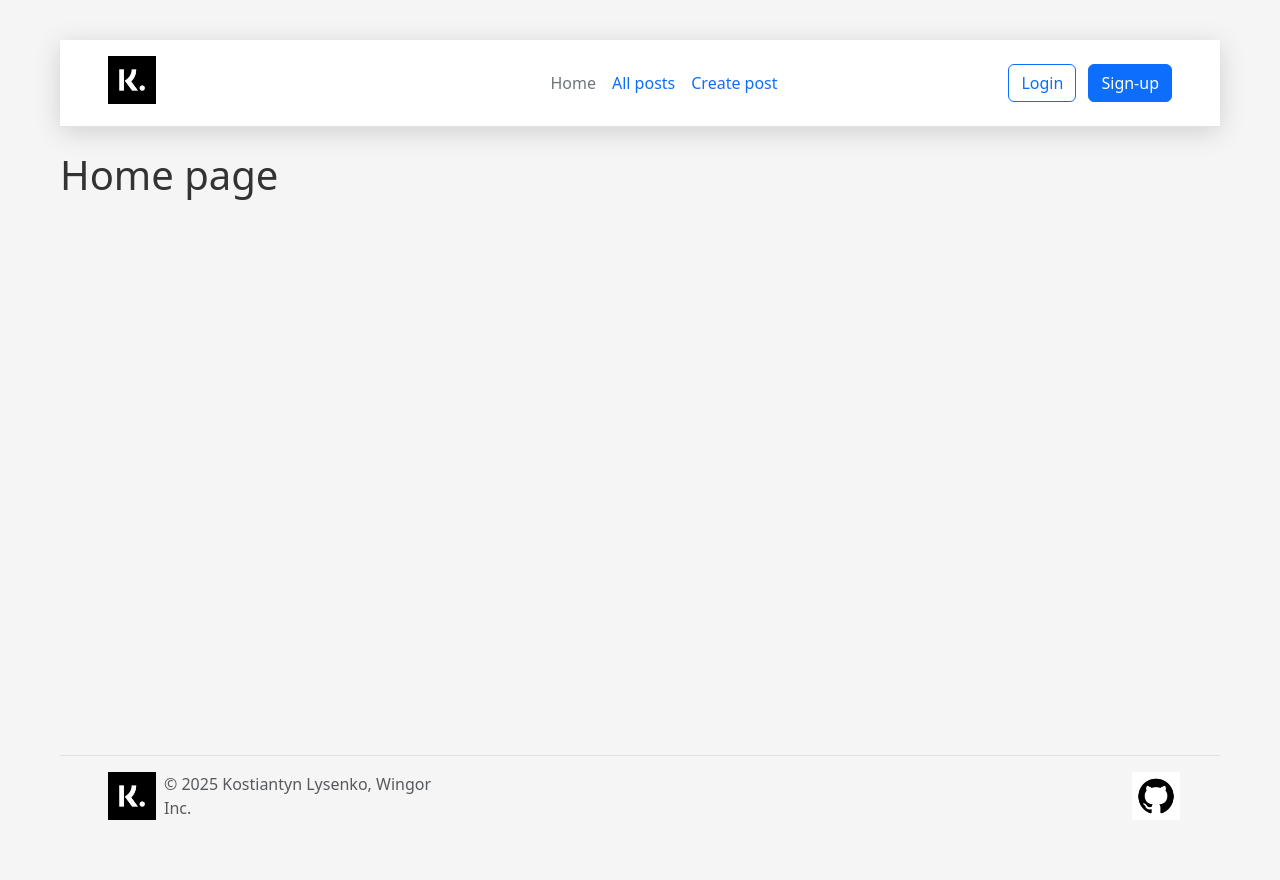
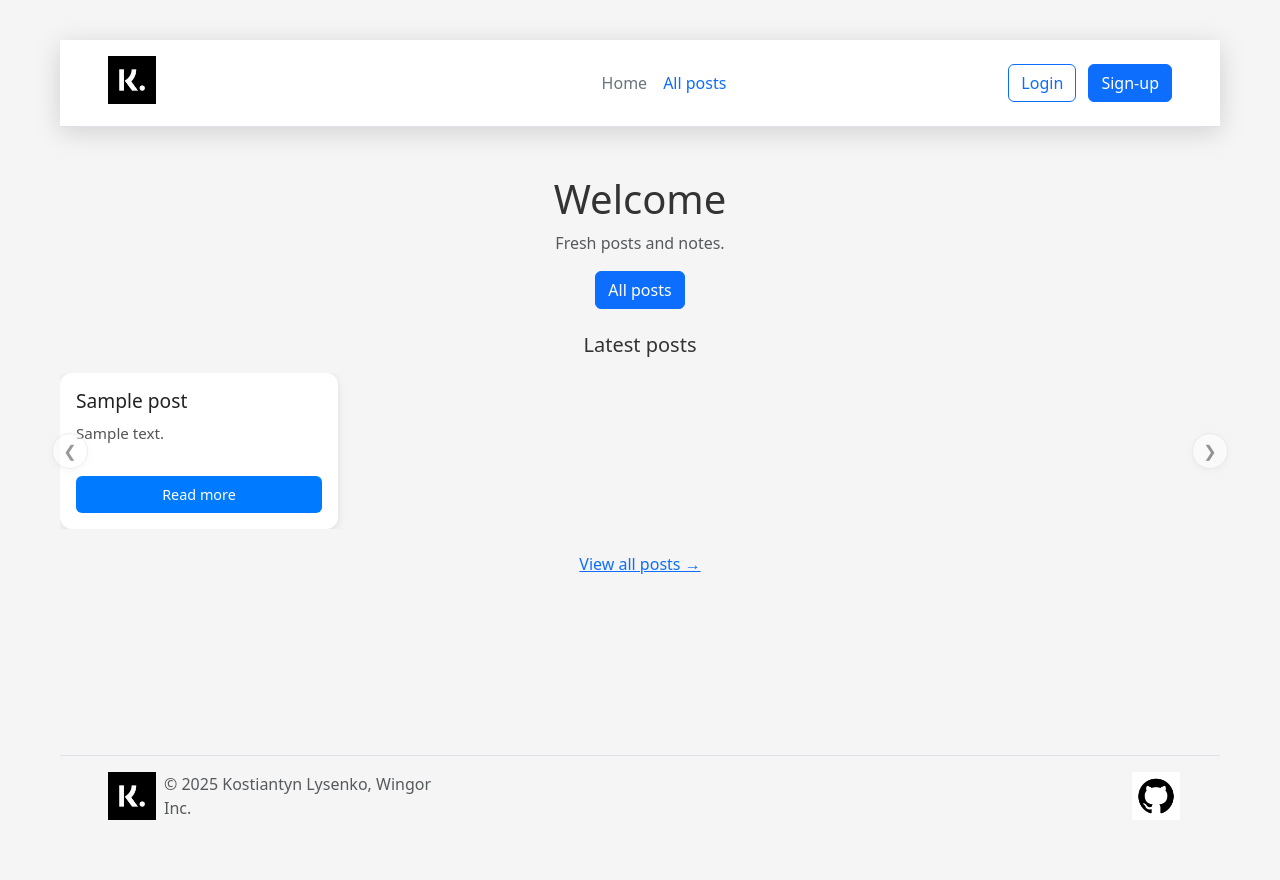
Before and after one commit to WingorOsnova/Flask_webserver, a Flask app: page / in a window 1280 px wide. Run offline with Flask 3, Linux system fonts and the light colour scheme; tables that the repository leaves empty hold one stand-in row (values such as "Sample post").

Commit message:
V2-2.0.0
My finely varshion. All about this project read pls in "README". There is 3 languages(DE/EN/RU)

```diff
--- a/app.py
+++ b/app.py
@@ -1,6 +1,8 @@
-from flask import Flask, render_template, request, redirect
+from flask import Flask, render_template, request, redirect, session, url_for, abort
 from flask_sqlalchemy import SQLAlchemy
-from pathlib import Path
+
+from werkzeug.security import generate_password_hash, check_password_hash
+
 
 app = Flask(__name__)
 app.config['SQLALCHEMY_DATABASE_URI'] = 'sqlite:///app.db'
@@ -14,10 +16,24 @@ class Post(db.Model):
     text = db.Column(db.Text, nullable=False)
 
 
+class User(db.Model):
+    id = db.Column(db.Integer, primary_key=True)
+    username = db.Column(db.String(80), unique=True, nullable=False)
+    password_hash = db.Column(db.String(128), nullable=False)
+    role = db.Column(db.String(20), default='user')
+
+    def set_password(self, password):
+        self.password_hash = generate_password_hash(password)
+
+    def check_password(self, password):
+        return check_password_hash(self.password_hash, password)
+
+
 @app.route('/index')
 @app.route('/')
 def index():
-    return render_template('index.html')
+    latest_posts = Post.query.order_by(Post.id.desc()).limit(20).all()
+    return render_template('index.html', posts=latest_posts)
 
 
 @app.route('/create', methods=['POST', 'GET'])
@@ -31,18 +47,90 @@ def create():
         try:
             db.session.add(post)
             db.session.commit()
-            return redirect('posts')
+            return redirect(url_for('posts'))
         except:
             return "An error occurred while adding the article."
     else:
         return render_template('create.html')
 
 
-@app.route('/posts')
+@app.route('/posts', methods=['GET', 'POST'])
 def posts():
+    if request.method == 'POST':
+        # Admin-only delete by ID from the top form
+        if session.get('role') != 'admin':
+            abort(403)
+        post_id = request.form.get('idpost')
+        if post_id:
+            try:
+                post_id_int = int(post_id)
+                post = db.session.get(Post, post_id_int)
+                if post:
+                    db.session.delete(post)
+                    db.session.commit()
+                    return redirect(url_for('posts'))
+            except ValueError:
+                pass  # Ignore invalid input and just re-render
     posts = Post.query.all()
     return render_template('posts.html', posts=posts)
 
 
+@app.route('/posts/<int:post_id>/delete', methods=['POST'])
+def delete_post(post_id):
+    if session.get('role') != 'admin':
+        abort(403)
+
+    post = db.session.get(Post, post_id)
+    if not post:
+        abort(404)
+
+    db.session.delete(post)
+    db.session.commit()
+    return redirect(url_for('posts'))
+
+
+@app.route('/register', methods=['POST', 'GET'])
+def register():
+    if request.method == 'POST':
+        username = request.form['username']
+        password = request.form['password']
+
+        if User.query.filter_by(username=username).first():
+            return "Username already exists."
+
+        user = User(username=username)
+        user.set_password(password)
+        db.session.add(user)
+        db.session.commit()
+        return redirect(url_for('login'))
+    else:
+        return render_template('register.html')
+
+
+app.secret_key = "secret_key_for_session"
+
+
+@app.route('/login', methods=['POST', 'GET'])
+def login():
+    if request.method == 'POST':
+        username = request.form['username']
+        password = request.form['password']
+
+        user = User.query.filter_by(username=username).first()
+        if user and user.check_password(password):
+            session['user_id'] = user.id
+            session['role'] = user.role
+            return redirect('/')
+        else:
+            return "Invalid username or password."
+    return render_template('login.html')
+
+
+@app.route('/logout')
+def logout():
+    session.clear()
+    return redirect('/')
+
+
 if __name__ == '__main__':
-    app.run(debug=True)
+    app.run(debug=False)
--- a/static/css/main.css
+++ b/static/css/main.css
@@ -29,10 +29,6 @@ body {
 .h1_all_posts {
     text-align: center;
     margin: 24px 0 12px;
-}
-
-.h1_all_posts {
-    margin: 30px auto;
 }
 
 /* Заголовок страницы */
@@ -103,3 +99,69 @@ h1 {
 .read-more:hover {
     background-color: #0056b3;
 }
+
+/* Expanded text state */
+.post-card p.expanded {
+    display: block;
+    -webkit-line-clamp: unset;
+    overflow: visible;
+}
+
+/* Slider (homepage) */
+.posts-slider {
+    position: relative;
+    display: flex;
+    align-items: center;
+    gap: 8px;
+}
+
+.slider-viewport {
+    overflow-x: auto;
+    overflow-y: hidden;
+    scrollbar-width: none; /* Firefox */
+    -ms-overflow-style: none; /* IE/Edge */
+    width: 100%;
+}
+.slider-viewport::-webkit-scrollbar { display: none; }
+
+.slider-track {
+    display: flex;
+    gap: 16px;
+}
+
+.post-slide { /* 4 cards visible */
+    flex: 0 0 calc((100% - 3*16px) / 4);
+}
+
+.slider-btn {
+    position: absolute;
+    top: 50%;
+    transform: translateY(-50%);
+    border: 1px solid #ddd;
+    background: #fff;
+    width: 36px;
+    height: 36px;
+    border-radius: 50%;
+    display: grid;
+    place-items: center;
+    box-shadow: 0 2px 8px rgba(0,0,0,0.08);
+    color: #333;
+}
+.slider-btn:hover { background: #f5f7fb; }
+.slider-btn:disabled { opacity: 0.5; cursor: not-allowed; }
+.slider-btn.prev { left: -8px; }
+.slider-btn.next { right: -8px; }
+
+@media (max-width: 992px) {
+    .post-slide { flex: 0 0 calc((100% - 16px) / 2); }
+}
+@media (max-width: 576px) {
+    .post-slide { flex: 0 0 100%; }
+}
+
+/* Auth pages */
+.auth-card {
+    width: 100%;
+    max-width: 460px;
+    border-radius: 12px;
+}
--- a/templates/base.html
+++ b/templates/base.html
@@ -11,23 +11,29 @@
     <header class="d-flex flex-wrap align-items-center justify-content-center justify-content-md-between py-3 mb-4 border-bottom">
         <div class="col-md-3 mb-2 mb-md-0 ms-5">
                 <a href="/" class="d-inline-flex link-body-emphasis text-decoration-none">
-                    <img src="{{ url_for('static', filename='img/k_icon.jpeg')}}" class='k_icon' alt="">
+                    <img src="{{ url_for('static', filename='img/k_icon.jpeg')}}" class='k_icon'>
                 </a>
             </div>
             <ul class="nav col-12 col-md-auto mb-2 justify-content-center mb-md-0">
             <li><a href="{{ url_for('index') }}" class="nav-link px-2 {% block home_link%}{% endblock %}">Home</a></li>
             <li><a href="{{ url_for('posts') }}" class="nav-link px-2 {% block all_posts_link %}{% endblock %}">All posts</a></li>
+            {% if session.get('user_id') %}
             <li><a href="{{ url_for('create') }}" class="nav-link px-2 {% block create_link %}{% endblock %}">Create post</a></li>
+            {% endif %}
             </ul> <div class="col-md-3 text-end">
-            <button type="button" class="btn btn-outline-primary me-2">Login</button>
-            <button type="button" class="btn btn-primary me-5">Sign-up</button>
+            {% if session.get('user_id') %}
+                <a href="{{ url_for('logout') }}" class="btn btn-outline-danger me-2">Logout</a>
+            {% else %}
+                <a href="{{ url_for('login') }}" class="btn btn-outline-primary me-2">Login</a>
+                <a href="{{ url_for('register') }}" class="btn btn-primary me-5">Sign-up</a>
+            {% endif %}
         </div>
     </header>
     <main class="flex-fill d-flex">
         {% block content %}
         {% endblock %}
     </main>
-    <footer class="d-flex flex-wrap justify-content-between align-items-center py-3 mt-auto mb-1 my-4 border-top">
+    <footer class="d-flex flex-wrap justify-content-between align-items-center py-3 mt-5 mb-1 my-4 border-top">
         <div class="col-md-4 d-flex align-items-center">
             <a href="/" class="mb-3 me-2 mb-md-0 ms-5 text-body-secondary text-decoration-none lh-1" aria-label="Bootstrap">
                 <img src="{{ url_for('static', filename='img/k_icon.jpeg')}}" class='k_icon' alt="">
@@ -51,5 +57,48 @@
             </li>
         </ul>
     </footer>
+    <script>
+      // Read more / Show less toggle for any .post-card
+      document.addEventListener('click', function(e) {
+        const link = e.target.closest('.read-more');
+        if (!link) return;
+        e.preventDefault();
+        const card = link.closest('.post-card');
+        const p = card && card.querySelector('p');
+        if (!p) return;
+        const alt = link.getAttribute('data-toggle-text') || 'Show less';
+        if (p.classList.toggle('expanded')) {
+          link.setAttribute('data-toggle-text', link.textContent.trim());
+          link.textContent = alt;
+        } else {
+          const prev = link.getAttribute('data-toggle-text') || 'Read more';
+          link.setAttribute('data-toggle-text', link.textContent.trim());
+          link.textContent = prev;
+        }
+      });
+
+      // Simple horizontal slider for homepage .posts-slider
+      function initSlider(root) {
+        const viewport = root.querySelector('.slider-viewport');
+        const prev = root.querySelector('.slider-btn.prev');
+        const next = root.querySelector('.slider-btn.next');
+        if (!viewport || !prev || !next) return;
+        const update = () => {
+          const max = viewport.scrollWidth - viewport.clientWidth;
+          prev.disabled = viewport.scrollLeft <= 0;
+          next.disabled = viewport.scrollLeft >= max - 1;
+        };
+        prev.addEventListener('click', () => {
+          viewport.scrollBy({ left: -viewport.clientWidth, behavior: 'smooth' });
+        });
+        next.addEventListener('click', () => {
+          viewport.scrollBy({ left: viewport.clientWidth, behavior: 'smooth' });
+        });
+        viewport.addEventListener('scroll', update, { passive: true });
+        window.addEventListener('resize', update);
+        update();
+      }
+      document.querySelectorAll('.posts-slider').forEach(initSlider);
+    </script>
 </body>
 </html>
--- a/templates/index.html
+++ b/templates/index.html
@@ -3,5 +3,44 @@
 
 {% block home_link %}link-secondary{% endblock %}
 {% block content %}
-    <h1>Home page</h1>
+  <div class="w-100">
+    <section class="text-center my-4">
+      <h1 class="mb-2">Welcome</h1>
+      <p class="text-muted mb-3">Fresh posts and notes.</p>
+      <div class="d-flex gap-2 justify-content-center">
+        <a href="{{ url_for('posts') }}" class="btn btn-primary">All posts</a>
+        {% if session.get('user_id') %}
+          <a href="{{ url_for('create') }}" class="btn btn-outline-primary">Create post</a>
+        {% endif %}
+      </div>
+    </section>
+
+    {% if posts %}
+    <section>
+      <h2 class="h5 text-center mb-3">Latest posts</h2>
+      <div class="posts-slider">
+        <button class="slider-btn prev" type="button" aria-label="Previous">&#10094;</button>
+        <div class="slider-viewport">
+          <div class="slider-track">
+            {% for post in posts %}
+              <div class="post-slide">
+                <div class="post-card">
+                  <h2>{{ post.title }}</h2>
+                  <p>{{ post.text }}</p>
+                  <a href="#" class="read-more" data-toggle-text="Show less">Read more</a>
+                </div>
+              </div>
+            {% endfor %}
+          </div>
+        </div>
+        <button class="slider-btn next" type="button" aria-label="Next">&#10095;</button>
+      </div>
+      <div class="text-center mt-3">
+        <a href="{{ url_for('posts') }}" class="btn btn-link">View all posts →</a>
+      </div>
+    </section>
+    {% else %}
+      <p class="text-center text-muted">No posts yet. Be the first to create one!</p>
+    {% endif %}
+  </div>
 {% endblock %}
```
Also changed, not shown: requirements.txt (added, +12 -0 lines), templates/login.html (added, +32 -0 lines), templates/posts.html (+8 -1 lines), templates/register.html (added, +25 -0 lines), README.md (added), 1 other file.
